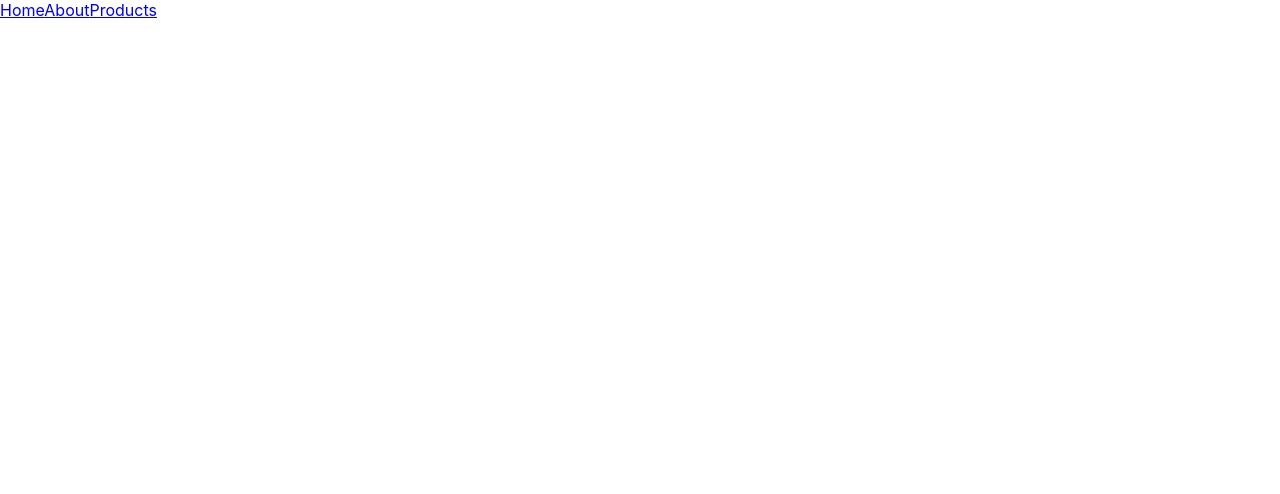
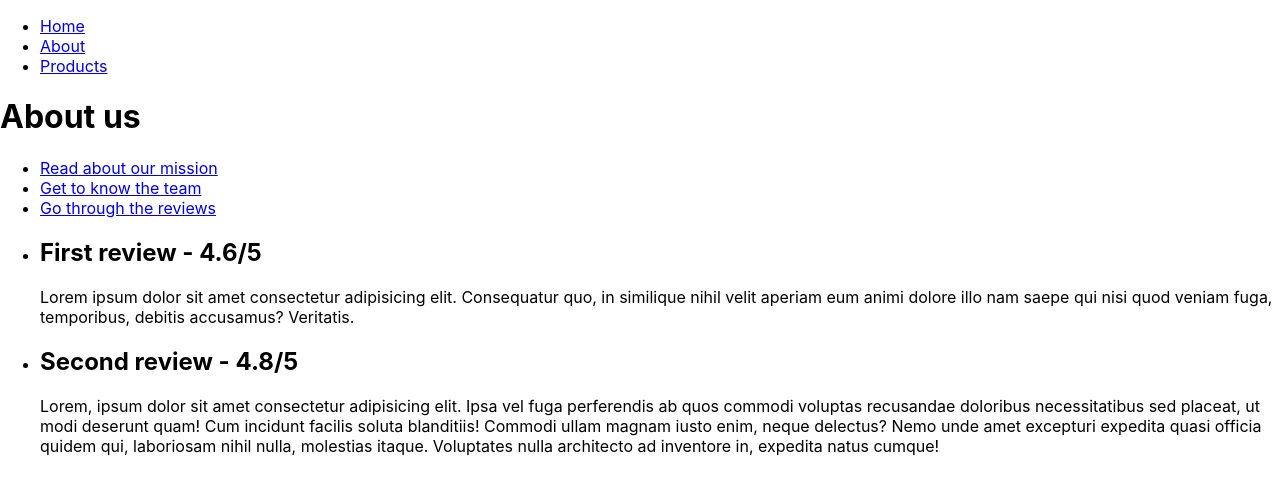
Before and after one commit to VladyslavaGoit/practice-react-routing, a React (Create React App) app: page /practice-react-routing/about/reviews in a window 1280 px wide. Before the commit this address had no page. Shown: the top 494 px of the page. Built offline with nearby package versions, Linux system fonts and the light colour scheme.

Commit message:
add components to About page
create SharedLayout
add components: Mission, Team, Reviews
add routes for new components
change routes relative to the SharedLayout

```diff
--- a/src/components/App/App.jsx
+++ b/src/components/App/App.jsx
@@ -1,25 +1,26 @@
+import { Mission } from 'components/Mission/Mission';
+import { Reviews } from 'components/Reviews/Reviews';
+import { SharedLayout } from 'components/SharedLayout/SharedLayout';
+import { Team } from 'components/Team/Team';
 import About from 'pages/About';
 import Home from 'pages/Home';
 import ProductDetail from 'pages/ProductDetail';
 import Products from 'pages/Products';
-import { NavLink, Route, Routes } from 'react-router-dom';
+import { Route, Routes } from 'react-router-dom';
 
 export const App = () => {
   return (
-    <div>
-      <header>
-        <nav>
-          <NavLink to="/">Home</NavLink>
-          <NavLink to="/about">About</NavLink>
-          <NavLink to="/products">Products</NavLink>
-        </nav>
-      </header>
-      <Routes>
-        <Route path="/" element={<Home />} />
-        <Route path="/about" element={<About />} />
-        <Route path="/products" element={<Products />} />
-        <Route path="/products/:productId" element={<ProductDetail />} />
-      </Routes>
-    </div>
+    <Routes>
+      <Route path="/" element={<SharedLayout />}>
+        <Route index element={<Home />} />
+        <Route path="about" element={<About />}>
+          <Route path="mission" element={<Mission />} />
+          <Route path="team" element={<Team />} />
+          <Route path="reviews" element={<Reviews />} />
+        </Route>
+        <Route path="products" element={<Products />} />
+        <Route path="products/:productId" element={<ProductDetail />} />
+      </Route>
+    </Routes>
   );
 };
--- /dev/null
+++ b/src/components/Mission/Mission.jsx
@@ -0,0 +1,13 @@
+export const Mission = () => {
+  return (
+    <section>
+      <h2>Our mission</h2>
+      <p>
+        Lorem ipsum dolor sit amet consectetur adipisicing elit. Accusamus,
+        neque! Corrupti, explicabo ad magnam cupiditate expedita dolorem odit
+        repudiandae iure dolor delectus asperiores suscipit. Numquam hic iste
+        architecto illo incidunt.
+      </p>
+    </section>
+  );
+};
--- /dev/null
+++ b/src/components/Reviews/Reviews.jsx
@@ -0,0 +1,29 @@
+export const Reviews = () => {
+  return (
+    <section>
+      <ul>
+        <li>
+          <h2>First review - 4.6/5</h2>
+          <p>
+            Lorem ipsum dolor sit amet consectetur adipisicing elit. Consequatur
+            quo, in similique nihil velit aperiam eum animi dolore illo nam
+            saepe qui nisi quod veniam fuga, temporibus, debitis accusamus?
+            Veritatis.
+          </p>
+        </li>
+        <li>
+          <h2>Second review - 4.8/5</h2>
+          <p>
+            Lorem, ipsum dolor sit amet consectetur adipisicing elit. Ipsa vel
+            fuga perferendis ab quos commodi voluptas recusandae doloribus
+            necessitatibus sed placeat, ut modi deserunt quam! Cum incidunt
+            facilis soluta blanditiis! Commodi ullam magnam iusto enim, neque
+            delectus? Nemo unde amet excepturi expedita quasi officia quidem
+            qui, laboriosam nihil nulla, molestias itaque. Voluptates nulla
+            architecto ad inventore in, expedita natus cumque!
+          </p>
+        </li>
+      </ul>
+    </section>
+  );
+};
--- /dev/null
+++ b/src/components/SharedLayout/SharedLayout.jsx
@@ -0,0 +1,26 @@
+import { NavLink, Outlet } from 'react-router-dom';
+
+export const SharedLayout = () => {
+  return (
+    <div>
+      <header>
+        <nav>
+          <ul>
+            <li>
+              <NavLink to="/">Home</NavLink>
+            </li>
+            <li>
+              <NavLink to="/about">About</NavLink>
+            </li>
+            <li>
+              <NavLink to="/products">Products</NavLink>
+            </li>
+          </ul>
+        </nav>
+      </header>
+      <main>
+        <Outlet />
+      </main>
+    </div>
+  );
+};
--- /dev/null
+++ b/src/components/Team/Team.jsx
@@ -0,0 +1,23 @@
+export const Team = () => {
+  return (
+    <section>
+      <ul>
+        <li>
+          <b>CEO</b> - Gabrijela Vohu Manah
+        </li>
+        <li>
+          <b>Sales</b> - Darius Marianne
+        </li>
+        <li>
+          <b>Product</b> - Ségdae Jean-Pierre
+        </li>
+        <li>
+          <b>Marketing</b> - Melina Theotimos
+        </li>
+        <li>
+          <b>Engineering</b> - Gregor Ramadhani
+        </li>
+      </ul>
+    </section>
+  );
+};
--- a/src/pages/About.jsx
+++ b/src/pages/About.jsx
@@ -1,26 +1,21 @@
+import { Link, Outlet } from 'react-router-dom';
+
 const About = () => {
   return (
     <div>
       <h1>About us</h1>
-      <p>
-        Lorem ipsum dolor sit amet consectetur adipisicing elit. Ullam natus ut,
-        quibusdam aliquam, officiis repudiandae tempora molestias possimus ipsam
-        vitae quod fugit, optio adipisci laborum pariatur labore sint quos quae.
-        Quaerat consequatur placeat, unde nam quo fugiat perferendis eos
-        provident dolore debitis quisquam officia deleniti repellendus nisi
-        dicta ut, commodi illo quam hic quos aliquid. Aliquid provident placeat
-        praesentium iure. A enim ullam eius saepe magni quidem, aliquid aut
-        similique odit sunt repudiandae ut quaerat consequuntur minus
-        consequatur doloribus dolore mollitia voluptatibus magnam optio quae rem
-        reiciendis omnis! Doloribus, ipsum! Ducimus culpa neque delectus
-        nesciunt, eaque sint. Iusto facere odio voluptatibus porro eveniet
-        distinctio dolor. Id quidem, dolorum rem dicta ipsum assumenda adipisci!
-        Laboriosam doloribus quas nihil dolorum aperiam cumque! Quod aliquam
-        iste voluptatibus veritatis saepe fugit quae maiores architecto
-        obcaecati amet illum rerum ipsa, ipsam nostrum molestias repellat nobis
-        laudantium facilis provident pariatur totam. Accusamus voluptates libero
-        quas amet.
-      </p>
+      <ul>
+        <li>
+          <Link to="mission">Read about our mission</Link>
+        </li>
+        <li>
+          <Link to="team">Get to know the team</Link>
+        </li>
+        <li>
+          <Link to="reviews">Go through the reviews</Link>
+        </li>
+      </ul>
+      <Outlet />
     </div>
   );
 };
```
